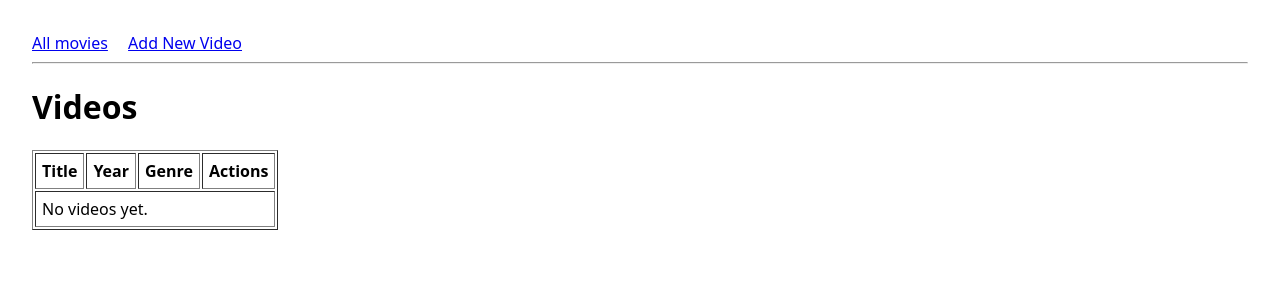
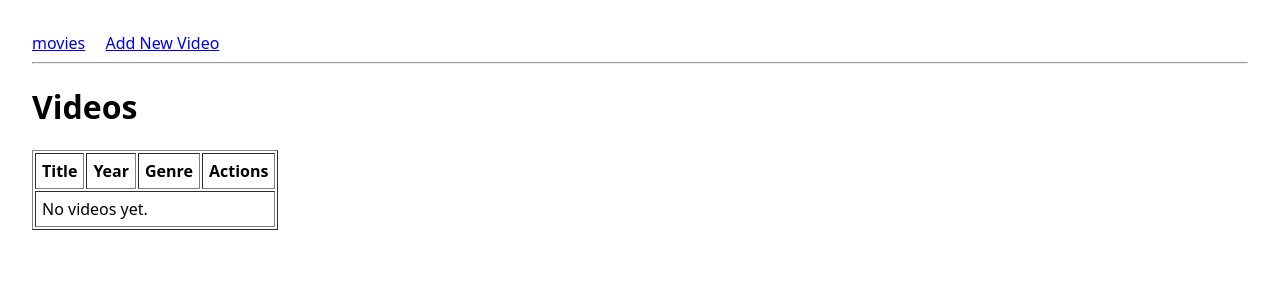
Before and after one commit to AJaroush/430jenkins, a Django app: page / in a window 1280 px wide. Shown: the top 300 px of the page. Run offline with Django 5.2, Linux system fonts and the light colour scheme; data that the repository does not hold is empty.

Commit message:
Change link text from 'All movies' to 'movies'

```diff
--- a/templates/inventory/base.html
+++ b/templates/inventory/base.html
@@ -8,7 +8,7 @@
   </head>
   <body>
     <nav>
-      <a href="{% url 'video_list' %}">All movies</a>
+      <a href="{% url 'video_list' %}">movies</a>
       <a href="{% url 'video_create' %}">Add New Video</a>
     </nav>
     <hr>
```
